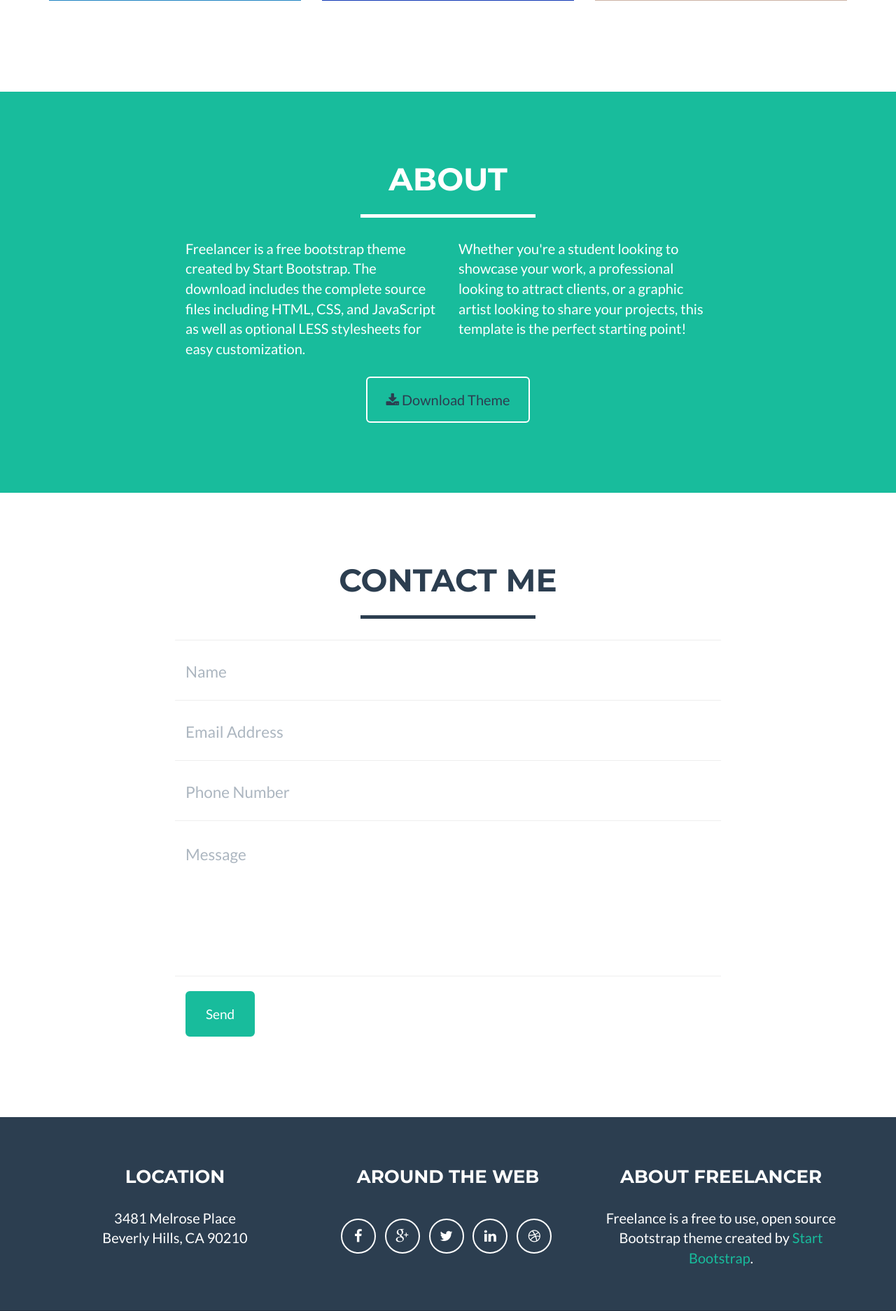
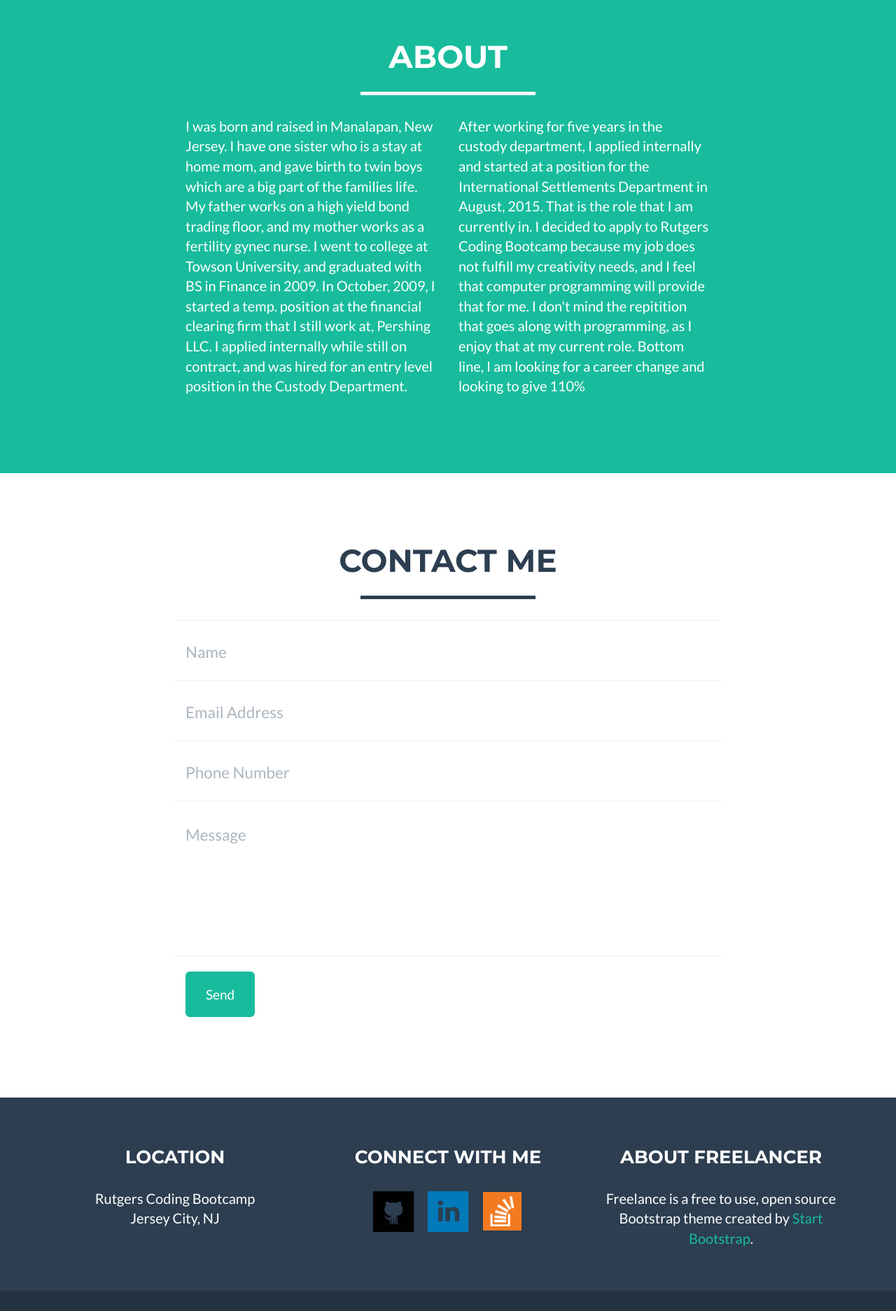
Before and after one commit to jjthom87/Portfolio, a PHP site: page / in a window 1280 px wide. Shown: the part 1606-3479 px from the top of the page at 70% size. Run offline with PHP 8.4, Linux system fonts and the light colour scheme; some libraries are stand-ins or nearby versions.

Commit message:
more stuff to add

```diff
--- a/assignment2/index.html
+++ b/assignment2/index.html
@@ -76,7 +76,7 @@
         <div class="container">
             <div class="row">
                 <div class="col-lg-12">
-                    <img class="img-responsive" src="portfoliopicture.jpg" alt="" height: "500" width="500">
+                    <img id="jaredpic" class="img-responsive" src="portfoliopicture.jpg" alt="">
                      <span id="arrow" class="glyphicon glyphicon-arrow-up" aria-hidden="true"></span>
                     <br>
                     <div class="intro-text">
@@ -94,7 +94,7 @@
             <div class="row">
                 <div class="col-lg-12 text-center">
                     <h2>Portfolio</h2>
-                    <span id="arrow" class="glyphicon glyphicon-arrow-down" aria-hidden="true"></span>
+                    <span id="arrow2" class="glyphicon glyphicon-arrow-down" aria-hidden="true"></span>
                     <br>
                 </div>
             </div>
@@ -174,15 +174,11 @@
             </div>
             <div class="row">
                 <div class="col-lg-4 col-lg-offset-2">
-                    <p>Freelancer is a free bootstrap theme created by Start Bootstrap. The download includes the complete source files including HTML, CSS, and JavaScript as well as optional LESS stylesheets for easy customization.</p>
+                    <p>I was born and raised in Manalapan, New Jersey. I have one sister who is a stay at home mom, and gave birth to twin boys which are a big part of the families life. My father works on a high yield bond trading floor, and my mother works as a fertility gynec nurse. I went to college at Towson University, and graduated with BS in Finance in 2009.
+                    In October, 2009, I started a temp. position at the financial clearing firm that I still work at, Pershing LLC. I applied internally while still on contract, and was hired for an entry level position in the Custody Department.</p>
                 </div>
                 <div class="col-lg-4">
-                    <p>Whether you're a student looking to showcase your work, a professional looking to attract clients, or a graphic artist looking to share your projects, this template is the perfect starting point!</p>
-                </div>
-                <div class="col-lg-8 col-lg-offset-2 text-center">
-                    <a href="#" class="btn btn-lg btn-outline">
-                        <i class="fa fa-download"></i> Download Theme
-                    </a>
+                    <p>After working for five years in the custody department, I applied internally and started at a position for the International Settlements Department in August, 2015. That is the role that I am currently in. I decided to apply to Rutgers Coding Bootcamp because my job does not fulfill my creativity needs, and I feel that computer programming will provide that for me. I don't mind the repitition that goes along with programming, as I enjoy that at my current role. Bottom line, I am looking for a career change and looking to give 110%</p>
                 </div>
             </div>
         </div>
@@ -250,25 +246,25 @@
                 <div class="row">
                     <div class="footer-col col-md-4">
                         <h3>Location</h3>
-                        <p>3481 Melrose Place<br>Beverly Hills, CA 90210</p>
+                        <p>Rutgers Coding Bootcamp<br>Jersey City, NJ</p>
                     </div>
                     <div class="footer-col col-md-4">
-                        <h3>Around the Web</h3>
+                        <h3>Connect With Me</h3>
                         <ul class="list-inline">
-                            <li>
-                                <a href="#" class="btn-social btn-outline"><i class="fa fa-fw fa-facebook"></i></a>
+                            <li id="github">
+                                <a href= "https://github.com/jjthom87">
+                                <img border="0" alt="github_square_black-128" src="github_square_black-128.png" height="65" width="65">
+                                </a>
                             </li>
-                            <li>
-                                <a href="#" class="btn-social btn-outline"><i class="fa fa-fw fa-google-plus"></i></a>
+                            <li id="linked">
+                                <a href= "https://www.linkedin.com/in/jared-thomas-a7873732?trk=nav_responsive_tab_profile">
+                                <img border="0" alt="linkedin_square_color-128" src="linkedin_square_color-128.png" height="65" width="65">
+                                </a>
                             </li>
-                            <li>
-                                <a href="#" class="btn-social btn-outline"><i class="fa fa-fw fa-twitter"></i></a>
-                            </li>
-                            <li>
-                                <a href="#" class="btn-social btn-outline"><i class="fa fa-fw fa-linkedin"></i></a>
-                            </li>
-                            <li>
-                                <a href="#" class="btn-social btn-outline"><i class="fa fa-fw fa-dribbble"></i></a>
+                            <li id="stack">
+                                <a href= "https://stackoverflow.com/users/6312878/jared-thomas">
+                                <img border="0" alt="overflow-128" src="overflow-128.png" height="55" width="55">
+                                </a>
                             </li>
                         </ul>
                     </div>
@@ -283,7 +279,7 @@
             <div class="container">
                 <div class="row">
                     <div class="col-lg-12">
-                        Copyright &copy; Your Website 2014
+                         <h1 id="footer">&copy; Copyright Jared Thomas</h1>
                     </div>
                 </div>
             </div>
--- a/assignment2/mail/contact_me.php
+++ b/assignment2/mail/contact_me.php
@@ -16,7 +16,7 @@ $phone = $_POST['phone'];
 $message = $_POST['message'];
 
 // Create the email and send the message
-$to = 'yourname@yourdomain.com'; // Add your email address inbetween the '' replacing yourname@yourdomain.com - This is where the form will send a message to.
+$to = 'jjthom87@yahoo.com'; // Add your email address inbetween the '' replacing yourname@yourdomain.com - This is where the form will send a message to.
 $email_subject = "Website Contact Form:  $name";
 $email_body = "You have received a new message from your website contact form.\n\n"."Here are the details:\n\nName: $name\n\nEmail: $email_address\n\nPhone: $phone\n\nMessage:\n$message";
 $headers = "From: noreply@yourdomain.com\n"; // This is the email address the generated message will be from. We recommend using something like noreply@yourdomain.com.
--- a/assignment2/style.css
+++ b/assignment2/style.css
@@ -47,3 +47,25 @@
 #arrow2 {
 	font-size: 40px;
 }
+#jaredpic {
+    width: 200px;
+    height: 200px;
+    background: red;
+    -webkit-transition: width 2s, height 2s, -webkit-transform 2s; /* Safari */
+    transition: width 2s, height 2s, transform 2s;
+}
+
+#jaredpic:hover {
+    width: 400px;
+    height: 400px;
+    -webkit-transform: rotate(360deg); /* Safari */
+    transform: rotate(360deg);
+}
+#footer {
+    text-shadow: 2px 2px 5px blue;
+    font-size: 16px;
+    color: #68d6b3;
+}
+#stack {
+	padding-left: 10px;
+}
```
